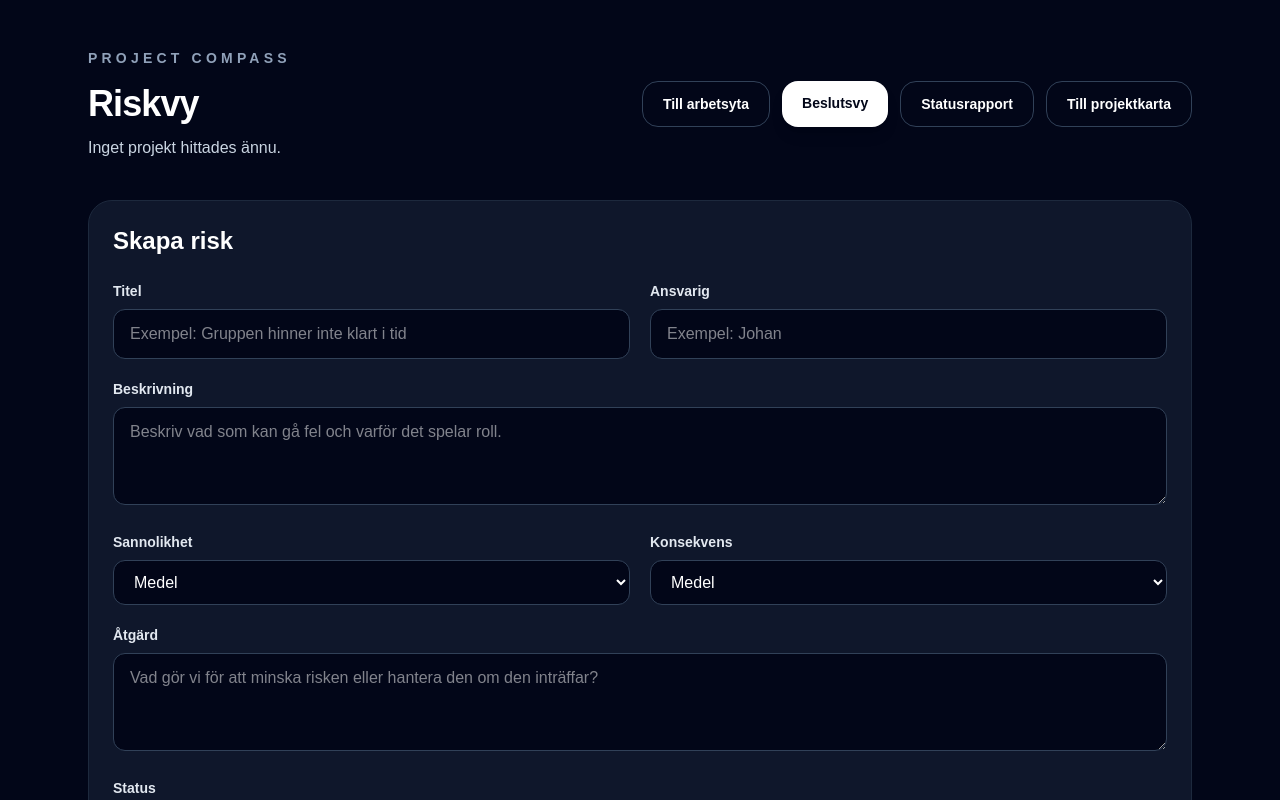
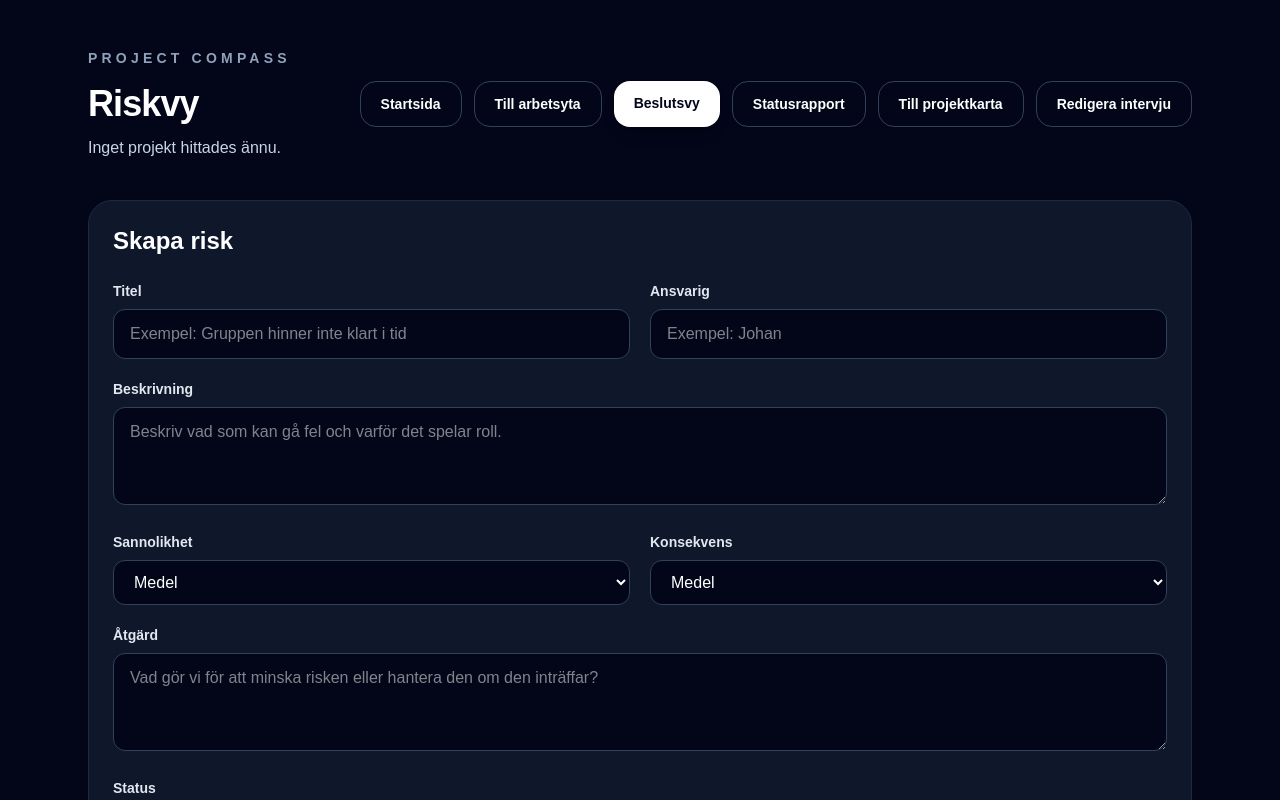
Before and after one commit to Zion8a/project-compass, a Next.js app: page /project-risks in a window 1280 px wide. Shown: the top 800 px of the page. Built offline with nearby package versions, Linux system fonts and the light colour scheme.

Commit message:
Add edit interview navigation to risk view

```diff
--- a/src/app/project-board/page.tsx
+++ b/src/app/project-board/page.tsx
@@ -103,7 +103,14 @@
             </p>
           </div>
 
-          <div className="flex flex-col gap-3 sm:flex-row">
+          <div className="flex flex-col gap-3 sm:flex-row sm:flex-wrap sm:justify-end">
+            <Link
+              href="/"
+              className="rounded-2xl border border-slate-700 px-5 py-3 text-sm font-semibold text-white hover:bg-slate-900"
+            >
+              Startsida
+            </Link>
+
             <Link
               href="/project-map"
               className="rounded-2xl border border-slate-700 px-5 py-3 text-sm font-semibold text-white hover:bg-slate-900"
--- a/src/app/project-map/page.tsx
+++ b/src/app/project-map/page.tsx
@@ -39,12 +39,21 @@
             Börja med att skapa ett nytt projekt genom projektintervjun.
           </p>
 
-          <Link
-            href="/new-project"
-            className="mt-8 rounded-2xl bg-white px-6 py-3 font-semibold text-slate-950 shadow-lg hover:bg-slate-200"
-          >
-            Skapa nytt projekt
-          </Link>
+          <div className="mt-8 flex flex-col gap-3 sm:flex-row">
+            <Link
+              href="/"
+              className="rounded-2xl border border-slate-700 px-6 py-3 font-semibold text-white hover:bg-slate-900"
+            >
+              Startsida
+            </Link>
+
+            <Link
+              href="/new-project"
+              className="rounded-2xl bg-white px-6 py-3 font-semibold text-slate-950 shadow-lg hover:bg-slate-200"
+            >
+              Skapa nytt projekt
+            </Link>
+          </div>
         </section>
       </main>
     );
@@ -64,7 +73,14 @@
             </h1>
           </div>
 
-          <div className="flex flex-col gap-3 sm:flex-row">
+          <div className="flex flex-col gap-3 sm:flex-row sm:flex-wrap sm:justify-end">
+            <Link
+              href="/"
+              className="rounded-2xl border border-slate-700 px-5 py-3 text-sm font-semibold text-white hover:bg-slate-900"
+            >
+              Startsida
+            </Link>
+
             <Link
               href="/project-board"
               className="rounded-2xl bg-white px-5 py-3 text-sm font-semibold text-slate-950 shadow-lg hover:bg-slate-200"
--- a/src/app/project-risks/page.tsx
+++ b/src/app/project-risks/page.tsx
@@ -119,7 +119,14 @@
             </p>
           </div>
 
-          <div className="flex flex-col gap-3 sm:flex-row">
+          <div className="flex flex-col gap-3 sm:flex-row sm:flex-wrap sm:justify-end">
+            <Link
+              href="/"
+              className="rounded-2xl border border-slate-700 px-5 py-3 text-sm font-semibold text-white hover:bg-slate-900"
+            >
+              Startsida
+            </Link>
+
             <Link
               href="/project-board"
               className="rounded-2xl border border-slate-700 px-5 py-3 text-sm font-semibold text-white hover:bg-slate-900"
@@ -146,6 +153,13 @@
               className="rounded-2xl border border-slate-700 px-5 py-3 text-sm font-semibold text-white hover:bg-slate-900"
             >
               Till projektkarta
+            </Link>
+
+            <Link
+              href="/new-project"
+              className="rounded-2xl border border-slate-700 px-5 py-3 text-sm font-semibold text-white hover:bg-slate-900"
+            >
+              Redigera intervju
             </Link>
           </div>
         </div>
```
